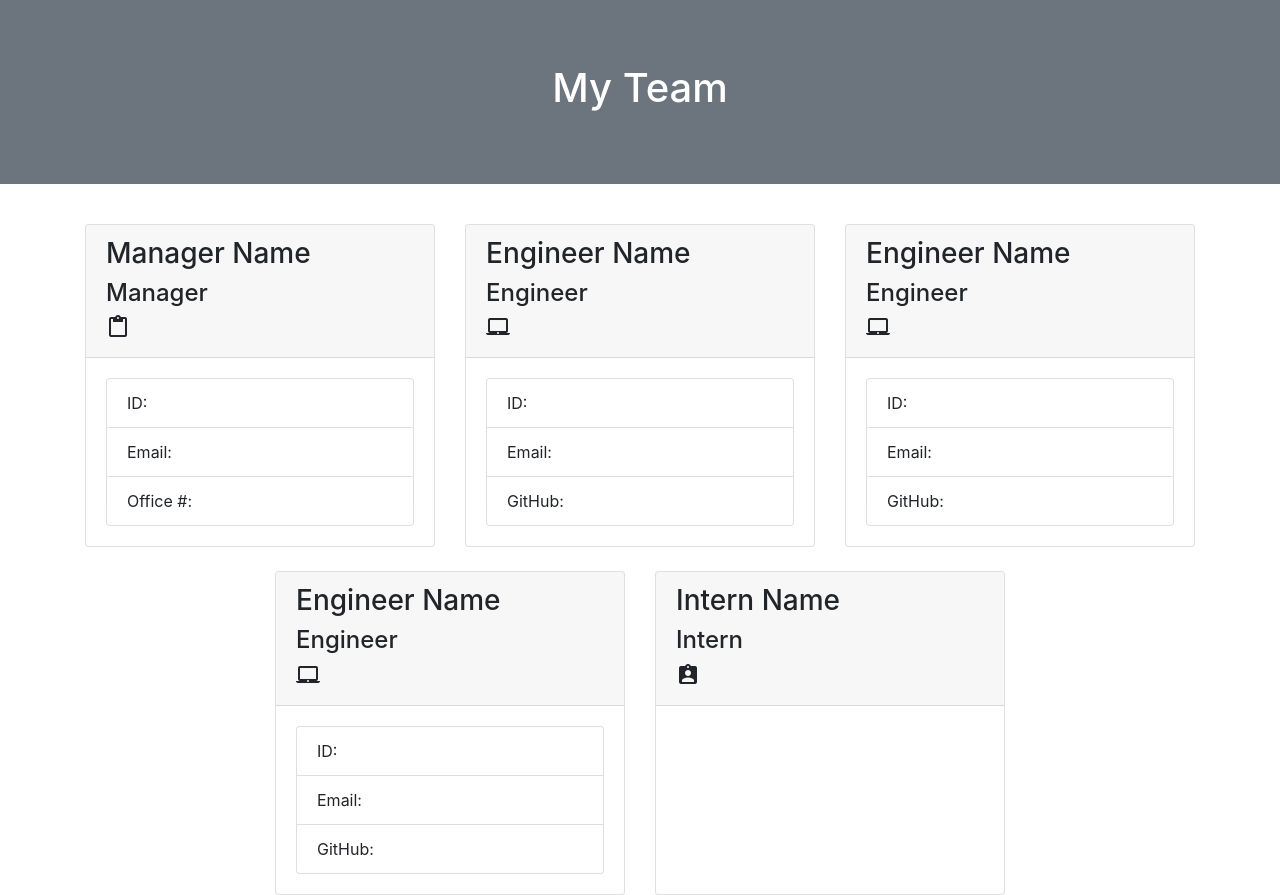
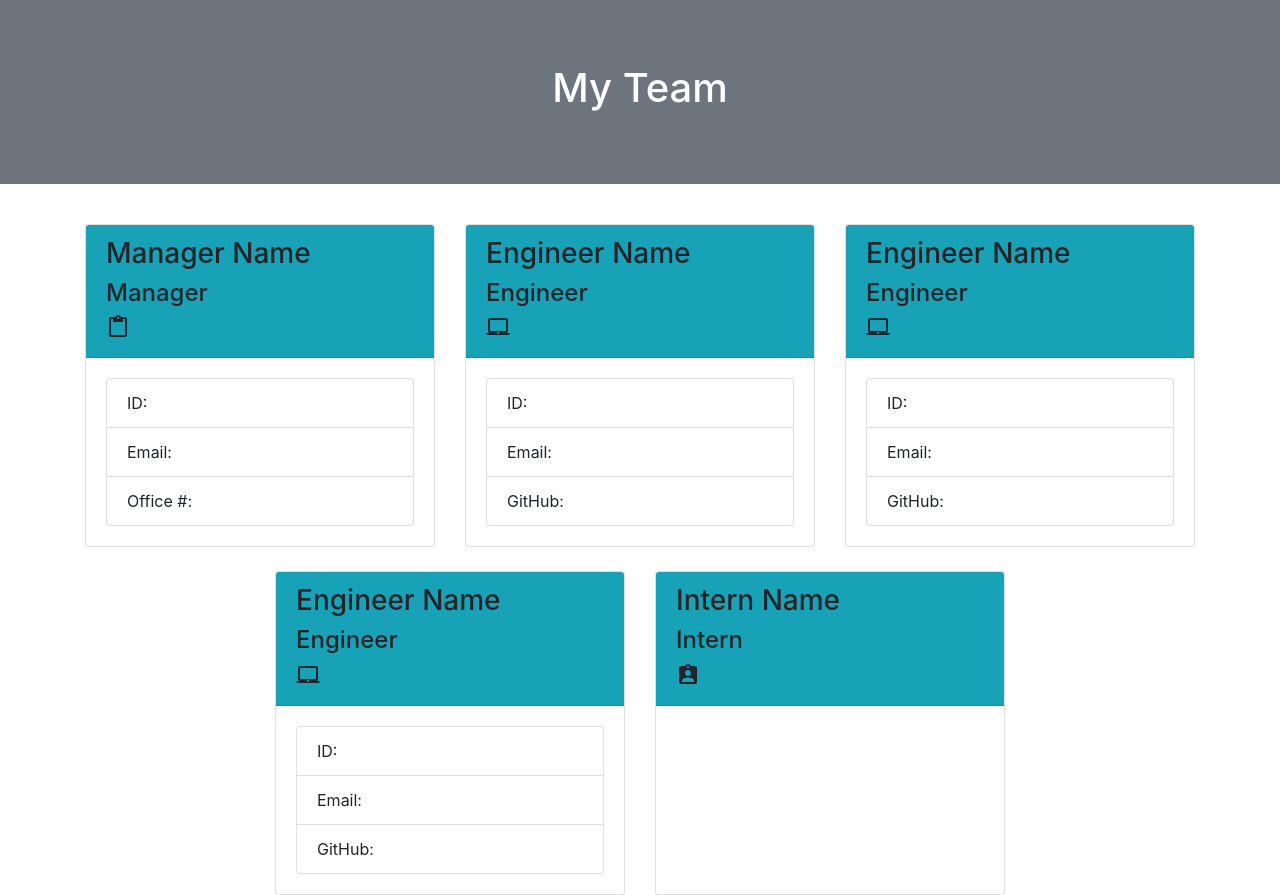
Before and after one commit to Arnasia/TeamFinder, a plain HTML site: page dist/index.html in a window 1280 px wide. Drawn offline with nearby package versions, Linux system fonts and the light colour scheme.

Commit message:
added color to the cards header

```diff
--- a/dist/index.html
+++ b/dist/index.html
@@ -23,7 +23,7 @@
         <div class="row justify-content-center" id="team-cards">
             <div class="col-4 mt-4">
                 <div class="card h-100">
-                    <div class="card-header">
+                    <div class="card-header bg-info">
                         <h3>Manager Name</h3>
                         <h4>Manager</h4><i class="material-icons">content_paste</i>
                     </div>
@@ -39,7 +39,7 @@
 
             <div class="col-4 mt-4">
                 <div class="card h-100">
-                    <div class="card-header">
+                    <div class="card-header bg-info">
                         <h3>Engineer Name</h3>
                         <h4>Engineer</h4><i class="material-icons">laptop_mac</i>
                     </div>
@@ -54,7 +54,7 @@
             </div>
             <div class="col-4 mt-4">
                 <div class="card h-100">
-                    <div class="card-header">
+                    <div class="card-header bg-info">
                         <h3>Engineer Name</h3>
                         <h4>Engineer</h4><i class="material-icons">laptop_mac</i>
                     </div>
@@ -69,7 +69,7 @@
             </div>
             <div class="col-4 mt-4">
                 <div class="card h-100">
-                    <div class="card-header">
+                    <div class="card-header bg-info">
                         <h3>Engineer Name</h3>
                         <h4>Engineer</h4><i class="material-icons">laptop_mac</i>
                     </div>
@@ -84,7 +84,7 @@
             </div>
             <div class="col-4 mt-4">
                 <div class="card h-100">
-                    <div class="card-header">
+                    <div class="card-header bg-info">
                         <h3>Intern Name</h3>
                         <h4>Intern</h4><i class="material-icons">assignment_ind</i>
                     </div>
```
